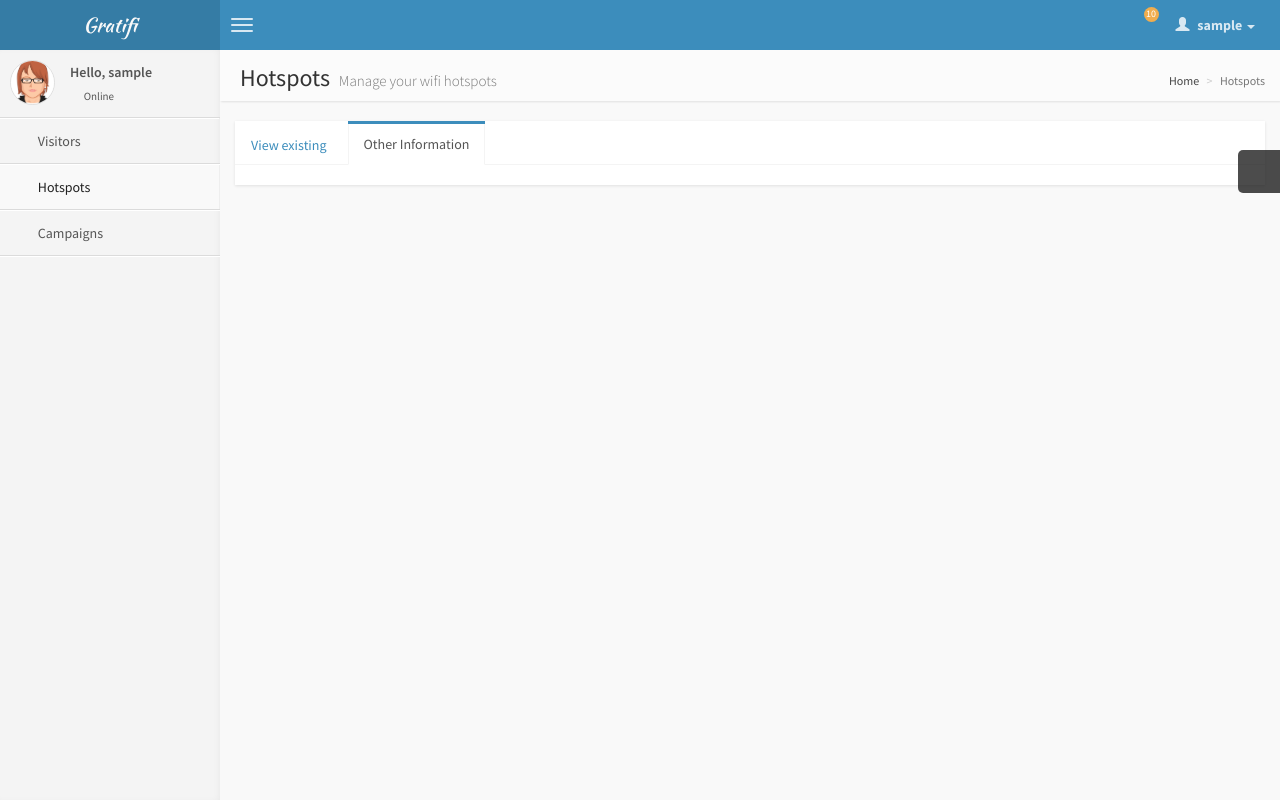
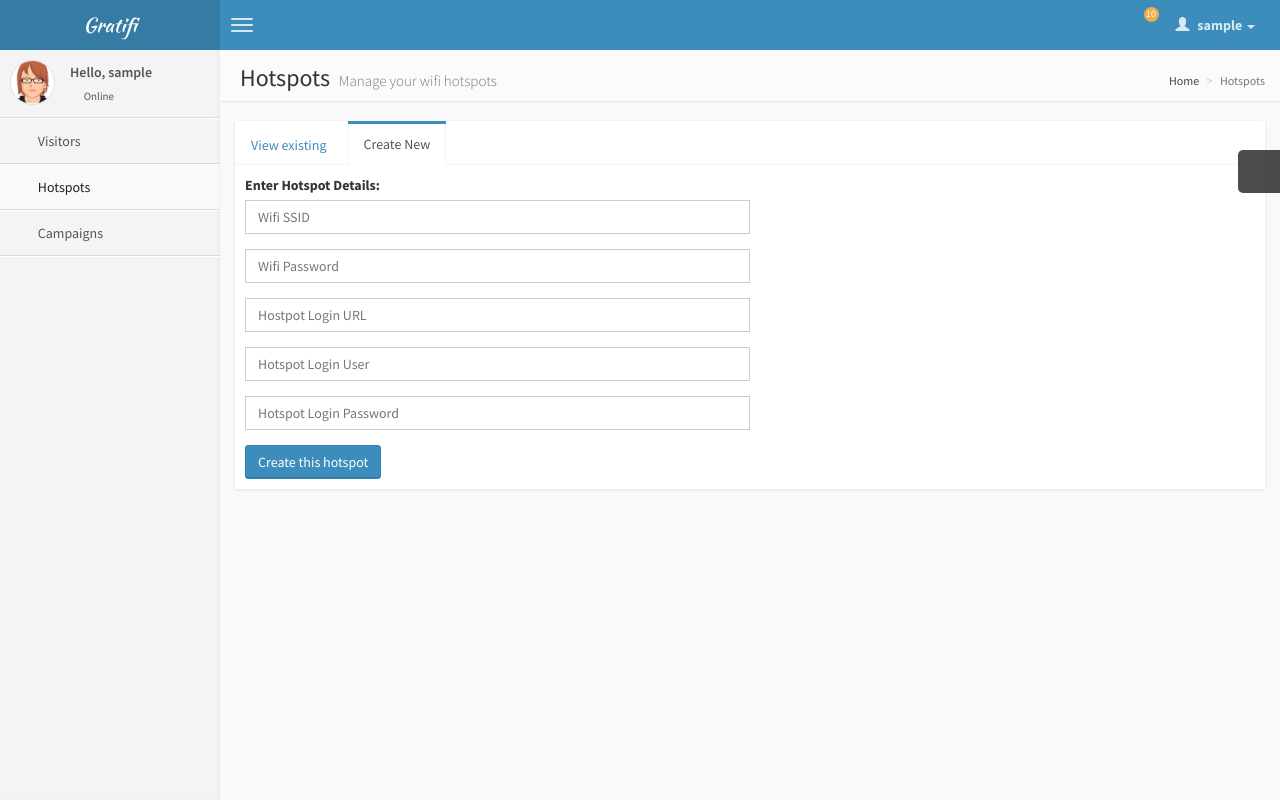
Before and after one commit to mrinaldhar/gratifi-front, a PHP site: page /hotspots.php in a window 1280 px wide, after a click on "Create New". Run offline with PHP 8.4, Linux system fonts and the light colour scheme; the visitor is signed in with stand-in values (Sample User, id 1); some web fonts are replaced.

Commit message:
Hotspots can be added

```diff
--- a/hotspots.php
+++ b/hotspots.php
@@ -230,7 +230,7 @@ header('Location: ' . $home_url);
                             <div class="nav-tabs-custom">
                                 <ul class="nav nav-tabs">
                                     <li class="active"><a href="#tab_1" data-toggle="tab">View existing</a></li>
-                                    <li><a href="#tab_2" data-toggle="tab">Other Information</a></li>
+                                    <li><a href="#tab_2" data-toggle="tab">Create New</a></li>
 
                                     <li class="pull-right"><a href="#" class="text-muted"><i class="fa fa-gear"></i></a></li>
                                 </ul>
@@ -242,14 +242,30 @@ header('Location: ' . $home_url);
                                     </div><!-- /.tab-pane -->
 
                                     <div class="tab-pane" id="tab_2">
-                                       <!-- <form style="width:50%" onsubmit="createCampaign(); return false;">
-                                            Contains form for a new hotspot
+                                       <form style="width:50%" onsubmit="createHotspot(); return false;">
+                                            <div class="box-body">
+                                          <div class="form-group">
+                                                <label>Enter Hotspot Details:</label>
 
+                                            <input type="text" name="h_ssid" id="h_ssid" class="form-control" placeholder="Wifi SSID">
+                                        </div>
+                                          <div class="form-group">
+                                            <input type="password" name="h_password" id="h_password" class="form-control" placeholder="Wifi Password">
+                                        </div>
+                                          <div class="form-group">
+                                            <input type="text" name="h_loginurl" id="h_loginurl" class="form-control" placeholder="Hostpot Login URL">
+                                        </div>
+                                          <div class="form-group">
+                                            <input type="text" name="h_loginuser" id="h_loginuser" class="form-control" placeholder="Hotspot Login User">
+                                        </div>
+                                          <div class="form-group">
+                                            <input type="password" id="h_loginpwd" name="h_loginpwd" class="form-control" placeholder="Hotspot Login Password">
+                                        </div>
+                                    </div><!-- /.box-body -->
                                     <div class="box-footer">
-                                        <button type="submit" class="btn btn-primary">Create this campaign</button>
+                                        <button type="submit" class="btn btn-primary">Create this hotspot</button>
                                     </div>
-                                </form> -->
-                                    </div><!-- /.tab-pane -->
+                                </form>
                                 </div><!-- /.tab-content -->
 
                     <!-- END CUSTOM TABS -->
@@ -347,7 +363,30 @@ $.ajax({
 
                 });
 
+function createHotspot() {
+    $.ajax({
+  type: "POST",
+  beforeSend: function (request)
+            {
+                request.setRequestHeader("Authorization", AuthToken);
+                request.setRequestHeader("User_Type", userType);
 
+            },
+  url: "../gratifi-back/v1/index.php/addhotspot",
+  data: {
+            h_ssid: $('#h_ssid').val(),
+            h_password: $('#h_password').val(),
+            h_loginurl: $('#h_loginurl').val(),
+            h_loginpwd: $('#h_loginpwd').val(),
+            h_loginuser: $('#h_loginuser').val(),
+  },
+})
+  .done(function( msg ) {
+    alert('Hotspot created successfully!');
+    window.reload();
+                });
+
+}
 
 
 // function createHotspot() {
```
